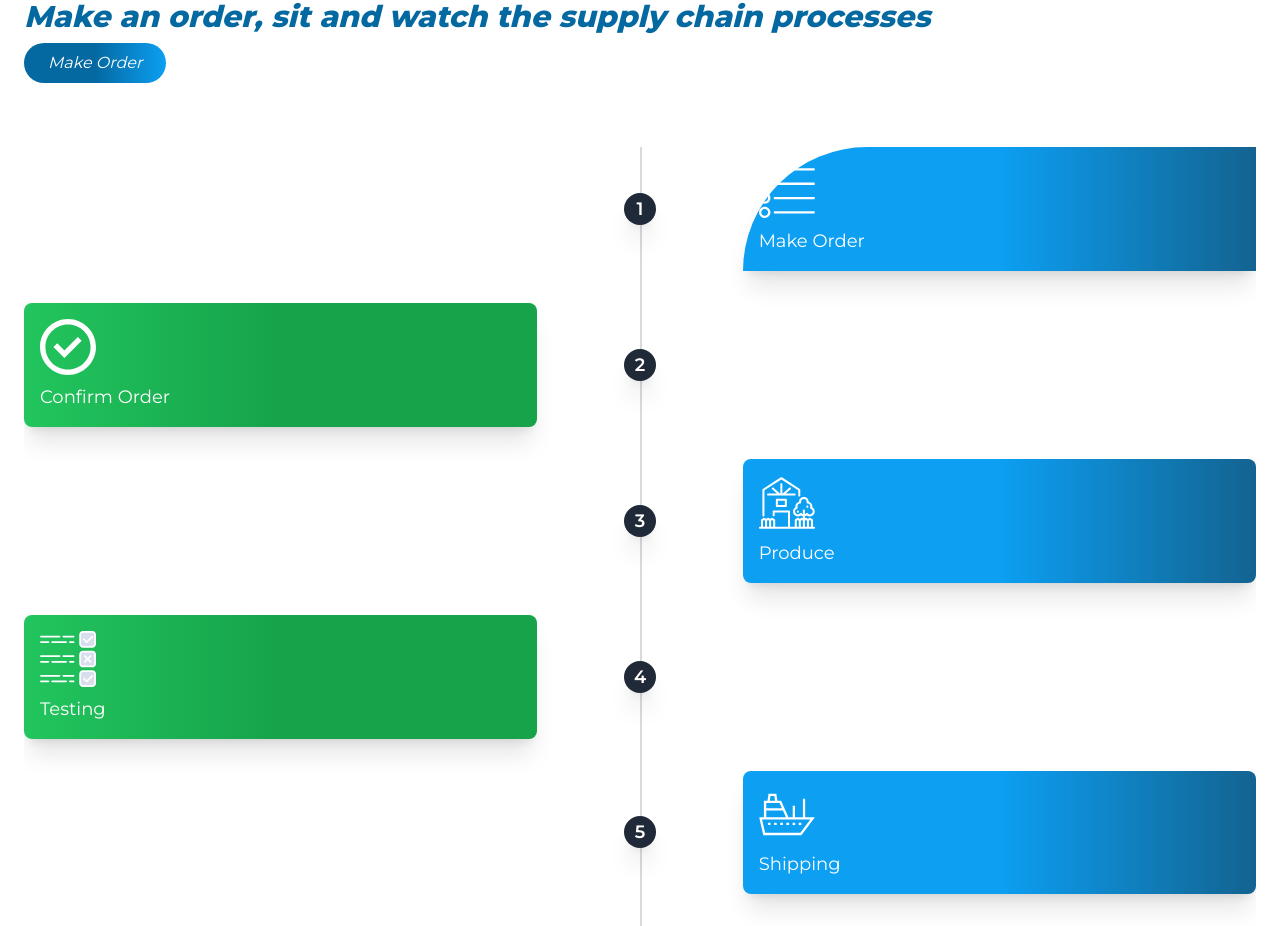
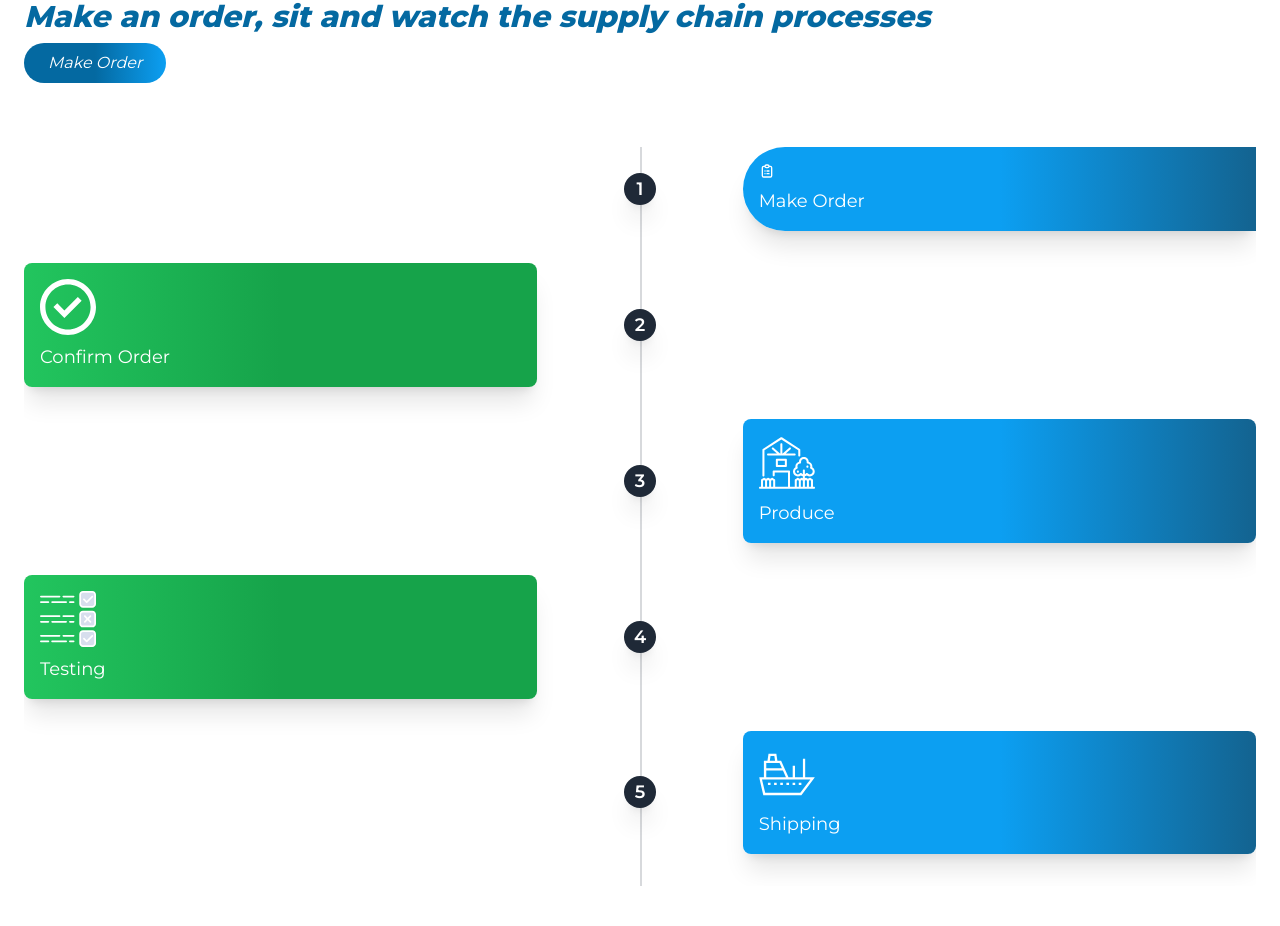
Before and after one commit to mendsalbert/schain, a Next.js app: page / in a window 1280 px wide. Shown: the part 2085-3011 px from the top of the page. After the commit the page ends 2971 px from the top, so only its background shows below. Built offline with nearby package versions, Linux system fonts and the light colour scheme.

Commit message:
schain ui

```diff
--- a/pages/index.tsx
+++ b/pages/index.tsx
@@ -1,5 +1,5 @@
 import React from "react";
-
+import { ClipboardListIcon } from "@heroicons/react/outline";
 type Props = {};
 
 const Index = (props: Props) => {
@@ -55,8 +55,9 @@ const Index = (props: Props) => {
               <div className="z-20 flex items-center order-1 bg-gray-800 shadow-xl w-8 h-8 rounded-full">
                 <h1 className="mx-auto font-semibold text-lg text-white">1</h1>
               </div>
-              <div className="rounded-tl-full order-1 bg-gradient-to-r from-[#0C9FF2] via-[#0C9FF2] text-white to-[#136390] rounded-lg shadow-xl w-5/12  p-4">
-                <img src="/images/order.svg " className="w-14" />
+              <div className="rounded-tl-full rounded-bl-full order-1 bg-gradient-to-r from-[#0C9FF2] via-[#0C9FF2] text-white to-[#136390] rounded-lg shadow-xl w-5/12  p-4">
+                <ClipboardListIcon className="h-4" />
+                {/* <img src="/images/order.svg " className="w-14" /> */}
                 <h3 className="mt-2  text-white text-lg">Make Order</h3>
               </div>
             </div>
```
